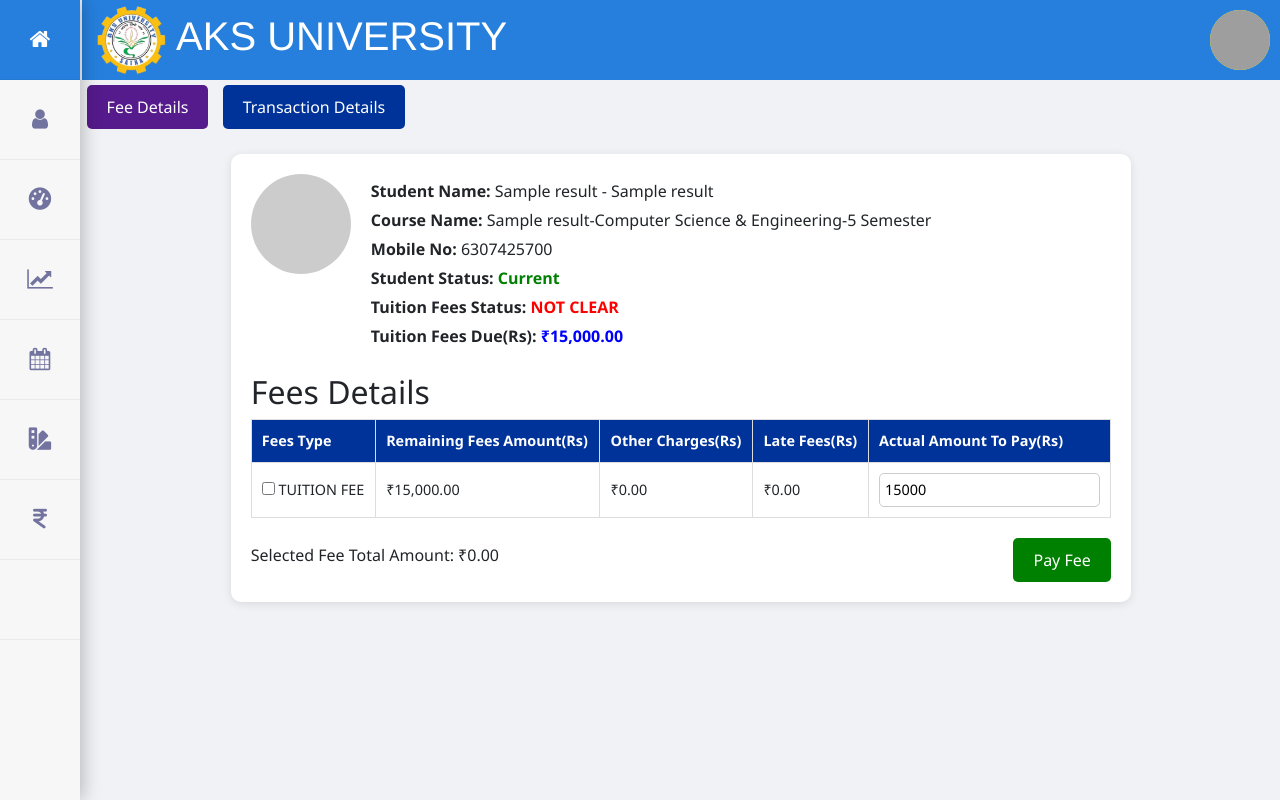
After one commit to Ayushcodespy/aks_university_web, a Flask app: template templates/fee_page.html in a window 1280 px wide. The commit adds this page. Run offline with Flask 3, Linux system fonts and the light colour scheme; the template is opened without the code that fills it: most values are stand-ins (such as "Sample title", 1, 10 or a date in 2020); some libraries are stand-ins or nearby versions; grey boxes are pictures that could not be loaded.

Commit message:
Fees page added

```diff
--- a/main.py
+++ b/main.py
@@ -75,6 +75,13 @@ def get_image(student_id):
     else:
         abort(404)
 
+@app.route('/fees')
+def fees():
+
+    cursor.execute("Select * FROM STUDENTS WHERE STUDENT_ID = %s", (session['user'],))
+    result = cursor.fetchone()
+    return render_template("fee_page.html", result=result)
+
 @app.route("/logout")
 def logout():
     if 'user' in session:
--- a/templates/common_navbar.html
+++ b/templates/common_navbar.html
@@ -58,8 +58,14 @@
                     </a>
                 </li>
                 <li title="Fee Details">
+                    <a href="/fees" class="menu-button {% if active_page == 'contact' %}active{% endif %} contact">
+                        <i class="fa fa-indian-rupee"></i>
+                    </a>
+                </li>
+
+                <li title="Fee Details">
                     <a href="/logout" class="menu-button {% if active_page == 'contact' %}active{% endif %} contact">
-                        <i class="fa fa-indian-rupee"></i>
+                        <i class="fa fa-account"></i>
                     </a>
                 </li>
             </ul>
--- /dev/null
+++ b/templates/fee_page.html
@@ -0,0 +1,209 @@
+{% extends 'common_navbar.html' %}
+{% block body %}
+
+<style>
+    .fees-tabs {
+    display: flex;
+    justify-content: center;
+    background-color: #eee;
+    padding: 10px;
+    flex-wrap: wrap;
+}
+
+.tab-button {
+    background-color: #003399;
+    color: white;
+    border: none;
+    padding: 10px 20px;
+    margin: 5px;
+    cursor: pointer;
+    border-radius: 5px;
+}
+
+.tab-button.active {
+    background-color: #551a8b;
+}
+
+.container {
+    max-width: 900px;
+    margin: 20px auto;
+    background-color: white;
+    padding: 20px;
+    border-radius: 10px;
+    box-shadow: 0 2px 10px rgba(0, 0, 0, 0.1);
+}
+
+.student-details {
+    display: flex;
+    flex-wrap: wrap;
+    margin-bottom: 20px;
+}
+
+.photo {
+    width: 100px;
+    height: 100px;
+    background-color: #ccc;
+    border-radius: 50%;
+    margin-right: 20px;
+    margin-bottom: 10px;
+}
+
+.info p {
+    margin: 5px 0;
+    flex: 1;
+}
+
+.status {
+    font-weight: bold;
+}
+
+.status.current {
+    color: green;
+}
+
+.status.not-clear {
+    color: red;
+}
+
+.fees-due {
+    color: blue;
+    font-weight: bold;
+}
+
+table {
+    width: 100%;
+    border-collapse: collapse;
+    margin-bottom: 20px;
+}
+
+table th, table td {
+    border: 1px solid #ddd;
+    padding: 10px;
+    text-align: left;
+    font-size: 0.9em;
+}
+
+table th {
+    background-color: #003399;
+    color: white;
+}
+
+table td input[type="text"] {
+    width: 100%;
+    padding: 5px;
+    border: 1px solid #ccc;
+    border-radius: 5px;
+}
+
+.total-fee {
+    display: flex;
+    justify-content: space-between;
+    align-items: center;
+    flex-wrap: wrap;
+}
+
+.total-fee p {
+    margin-bottom: 10px;
+}
+
+.pay-button {
+    background-color: green;
+    color: white;
+    padding: 10px 20px;
+    border: none;
+    cursor: pointer;
+    border-radius: 5px;
+    font-size: 1em;
+}
+
+@media (max-width: 600px) {
+    .header {
+        font-size: 1.2em;
+    }
+
+    .student-details {
+        flex-direction: column;
+        align-items: center;
+    }
+
+    .photo {
+        margin: 0 auto 10px auto;
+    }
+
+    .info p {
+        text-align: center;
+    }
+
+    table th, table td {
+        padding: 8px;
+    }
+
+    .total-fee {
+        flex-direction: column;
+        align-items: center;
+    }
+
+    .total-fee p {
+        text-align: center;
+        margin-bottom: 10px;
+    }
+
+    .pay-button {
+        width: 100%;
+        text-align: center;
+        margin-top: 10px;
+    }
+}
+</style>
+
+<main>
+
+    <div class="-fees-tabs">
+        <button class="tab-button active">Fee Details</button>
+        <button class="tab-button">Transaction Details</button>
+    </div>
+
+    <div class="container">
+        <div class="student-details">
+            <div class="photo"></div>
+            <div class="info">
+                <p><strong>Student Name:</strong> {{result[0]}} - {{result[2]}}</p>
+                <p><strong>Course Name:</strong> {{result[4]}}-Computer Science & Engineering-5 Semester</p>
+                <p><strong>Mobile No:</strong> 6307425700</p>
+                <p><strong>Student Status:</strong> <span class="status current">Current</span></p>
+                <p><strong>Tuition Fees Status:</strong> <span class="status not-clear">NOT CLEAR</span></p>
+                <p><strong>Tuition Fees Due(Rs):</strong> <span class="fees-due">₹15,000.00</span></p>
+            </div>
+        </div>
+
+        <h2>Fees Details</h2>
+        <table>
+            <thead>
+                <tr>
+                    <th>Fees Type</th>
+                    <th>Remaining Fees Amount(Rs)</th>
+                    <th>Other Charges(Rs)</th>
+                    <th>Late Fees(Rs)</th>
+                    <th>Actual Amount To Pay(Rs)</th>
+                </tr>
+            </thead>
+            <tbody>
+                <tr>
+                    <td><input type="checkbox"> TUITION FEE</td>
+                    <td>₹15,000.00</td>
+                    <td>₹0.00</td>
+                    <td>₹0.00</td>
+                    <td><input type="text" value="15000"></td>
+                </tr>
+            </tbody>
+        </table>
+
+        <div class="total-fee">
+            <p>Selected Fee Total Amount: <span>₹0.00</span></p>
+            <button class="pay-button">Pay Fee</button>
+        </div>
+    </div>
+
+</main>
+
+{% endblock %}
```
